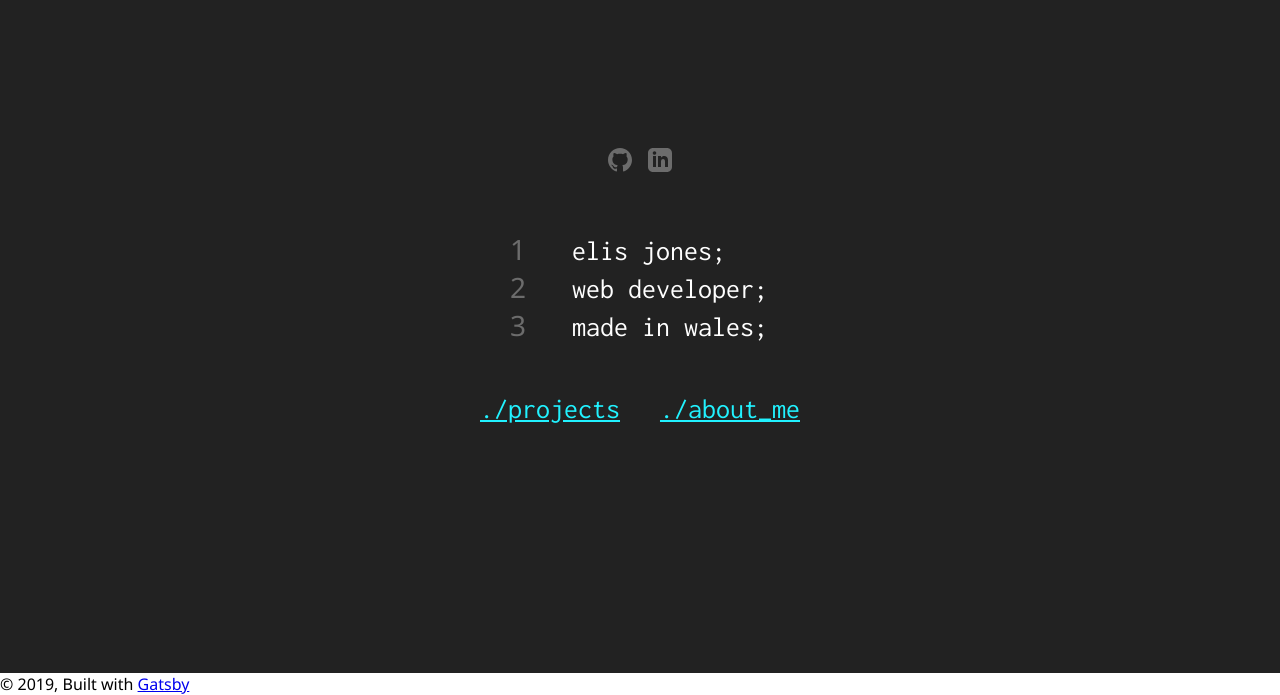
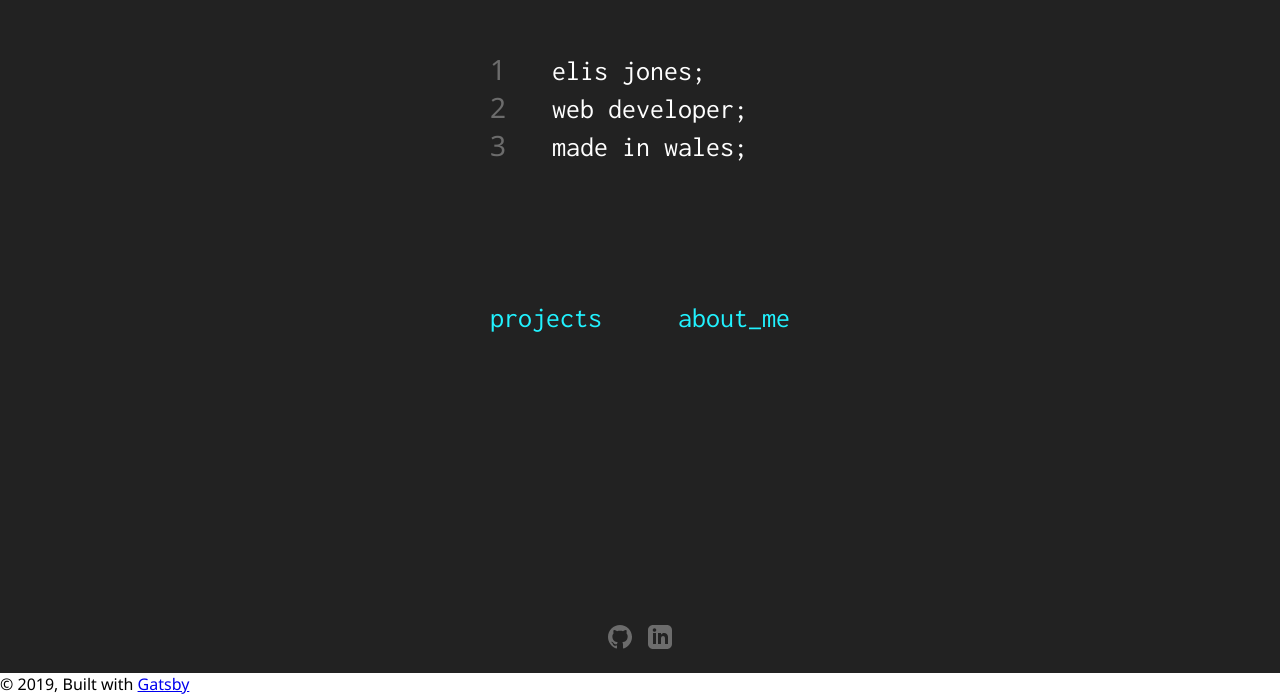
Before and after one commit to ej14433/gatsby-portfolio, a Gatsby site: page / in a window 1280 px wide. Shown: the part 127-822 px from the top of the page. Built offline with nearby package versions, Linux system fonts and the light colour scheme; Gatsby itself is replaced by a stand-in of ours.

Commit message:
still messing with front page

```diff
--- a/src/components/home/index.js
+++ b/src/components/home/index.js
@@ -8,10 +8,6 @@ const Home = ({ children }) => {
         <StyledHome>
             <section className="showcase">
                 <div className="header">
-                    <div className="logos">
-                        <Github />
-                        <Linkedin />
-                    </div>
                     <div className="sentences">
                         <div className="sentence">
                             <span>1</span> elis jones;
@@ -24,8 +20,12 @@ const Home = ({ children }) => {
                         </div>
                     </div>
                     <div className="links">
-                        <StyledLink to="./projects">./projects</StyledLink>
-                        <StyledLink to="./about_me">./about_me</StyledLink>
+                        <StyledLink to="./projects">projects</StyledLink>
+                        <StyledLink to="./about_me">about_me</StyledLink>
+                    </div>
+                    <div className="logos">
+                        <Github />
+                        <Linkedin />
                     </div>
                 </div>
             </section>
--- a/src/components/home/style.js
+++ b/src/components/home/style.js
@@ -2,13 +2,16 @@ import styled, { keyframes } from "styled-components";
 import { Link } from "gatsby";
 
 export const StyledLink = styled(Link)`
-    text-decoration: underline;
+    text-decoration: none;
     font-family: "Inconsolata";
     color: #21f2ff;
-    /* font-size: 36px; */
+
+    :hover {
+        text-decoration: underline;
+    }
 `;
 
-const fadeIn = keyframes`
+const fadeInFromRight = keyframes`
     from {
         opacity:0;
         margin-left:5vw;
@@ -20,21 +23,33 @@ const fadeIn = keyframes`
     }
 `;
 
+const fadeIn = keyframes`
+    from {
+        opacity:0;
+    }
+
+    to {
+        opacity: 1;
+    }
+`;
+
 export const StyledHome = styled.div`
     .showcase {
         background: #222222;
         height: 100vh;
         display: flex;
+
         justify-content: center;
-        align-items: center;
 
         .header {
             display: flex;
-            justify-content: center;
+            justify-items: center;
             flex-flow: row wrap;
             color: #ffffff;
             font-size: 28px;
-            width: 320px;
+            width: 300px;
+            align-items: center;
+            height: 100vh;
 
             span {
                 color: #6c6c6c;
@@ -43,7 +58,8 @@ export const StyledHome = styled.div`
 
             .sentences {
                 margin-bottom: 50px;
-                animation: 0.6s ease-out 0s 1 ${fadeIn};
+                align-self: flex-end;
+                animation: 0.6s ease-out 0s 1 ${fadeInFromRight};
                 .sentence {
                     font-family: "Inconsolata";
                     font-weight: normal;
@@ -54,17 +70,20 @@ export const StyledHome = styled.div`
 
             .links {
                 animation: 0.6s ease-out 0s 1 ${fadeIn};
+                align-self: center;
                 display: flex;
                 justify-content: space-between;
-                width: 320px;
+                width: 300px;
+                height: 2rem;
             }
-
+        }
         .logos {
             display: flex;
             justify-content: center;
-                margin-top: 1rem;
+            width: 300px;
+            align-self: flex-end;
             animation: 0.6s ease-out 0s 1 ${fadeIn};
-                margin-bottom: 50px;
+            margin: 1rem;
 
             svg {
                 justify-self: center;
@@ -85,5 +104,4 @@ export const StyledHome = styled.div`
             }
         }
     }
-    }
 `;
```
Lines whose indentation alone changed are shown as unchanged.
